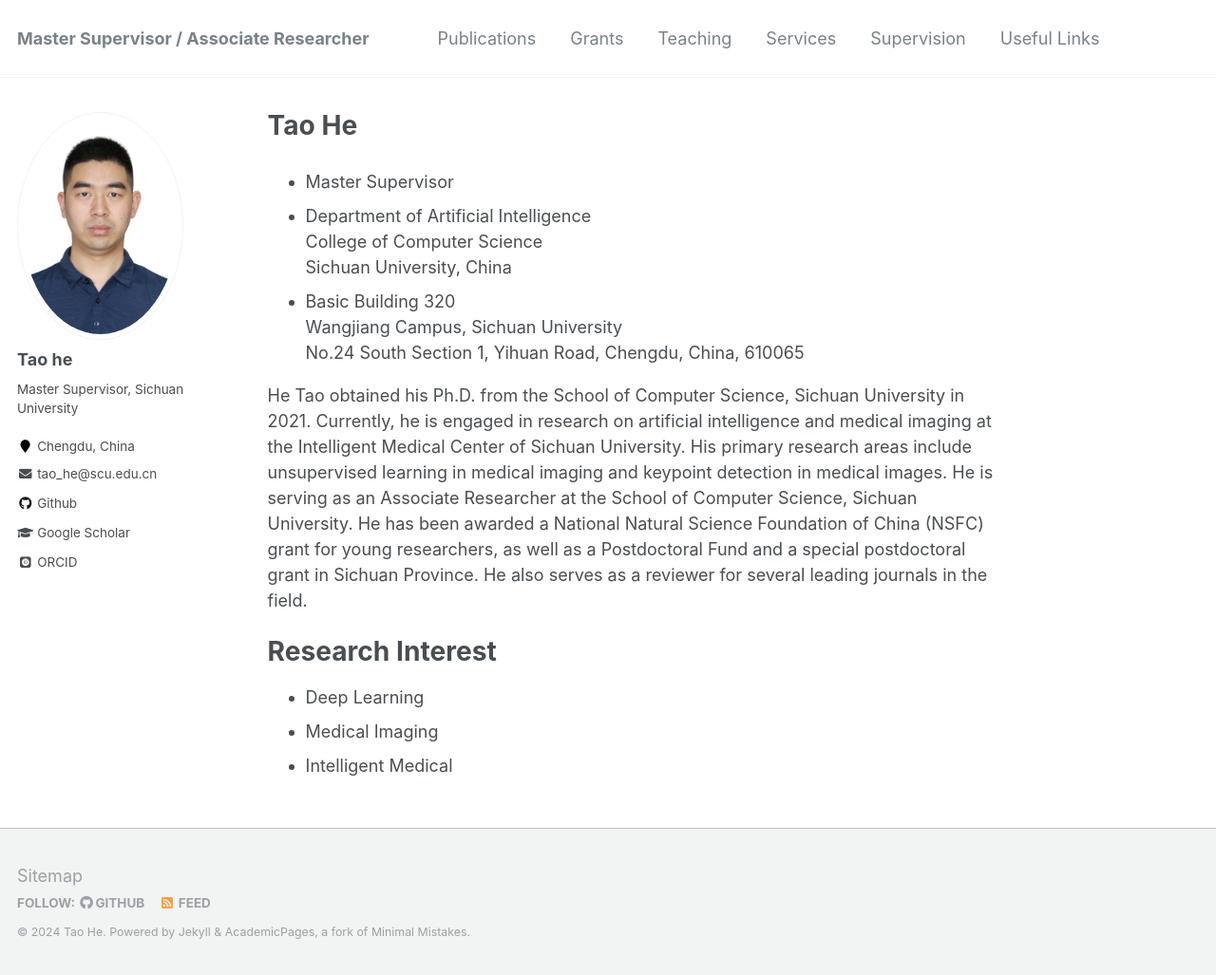
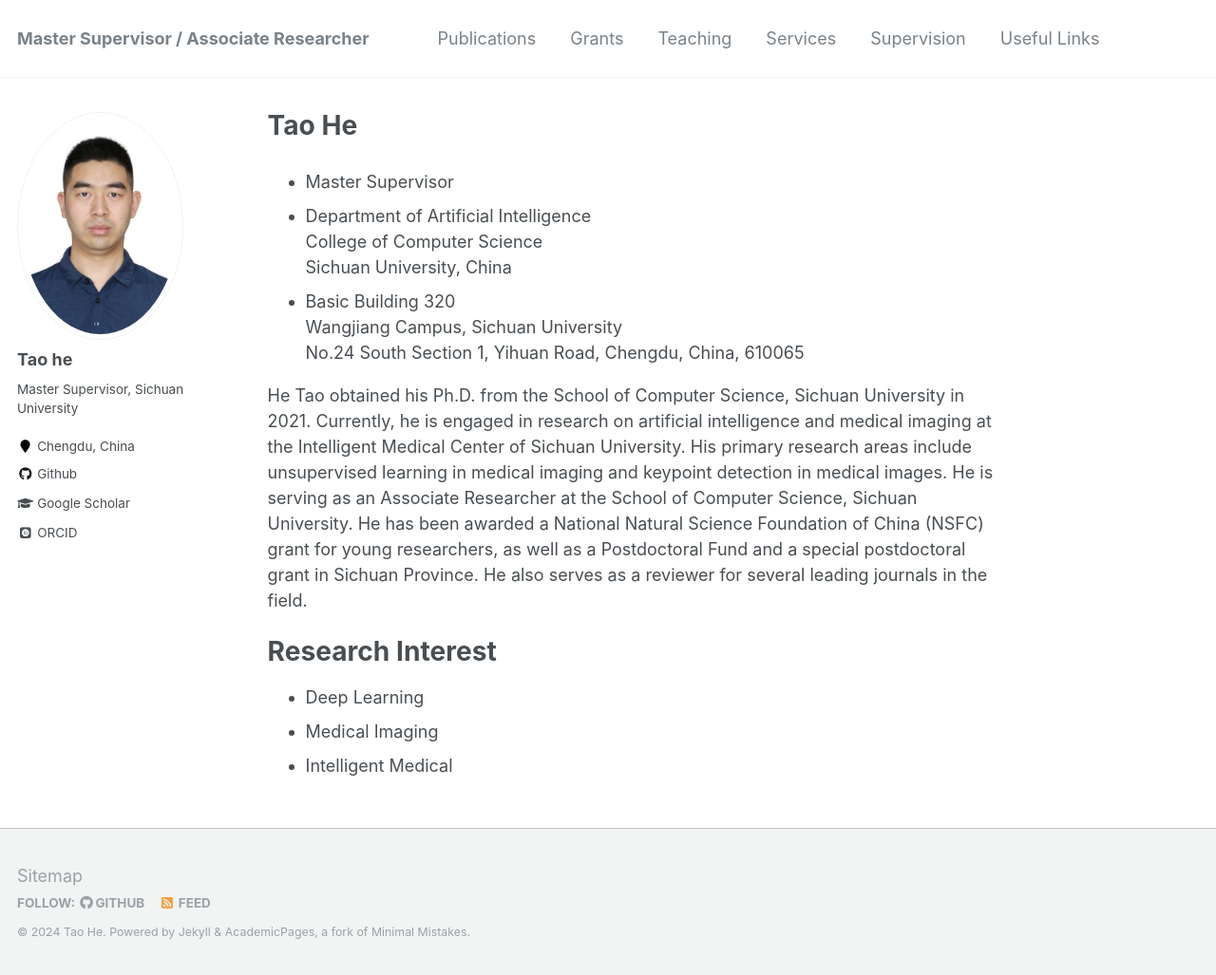
Before and after one commit to ithet1007/ithet1007.github.io, a Jekyll site: the page built from _pages/about.md, in a window 1280 px wide and 1027 px high. Shown: the whole window at 95% size. Built offline with Jekyll 4.4.1, drawn with Linux system fonts in a browser that asks for light colours; some web fonts are replaced.

Commit message:
Update _config.yml

```diff
--- a/_config.yml
+++ b/_config.yml
@@ -87,7 +87,7 @@ author:
   employer         :
   pubmed           :
   googlescholar    : "https://scholar.google.com.au/citations?user=GqLzRsYAAAAJ"
-  email            :  "tao_he@scu[dot]edu[dot]cn"
+  email            :
   researchgate     :  # example: "https://www.researchgate.net/profile/yourprofile"
   uri              :
   bitbucket        :
```
